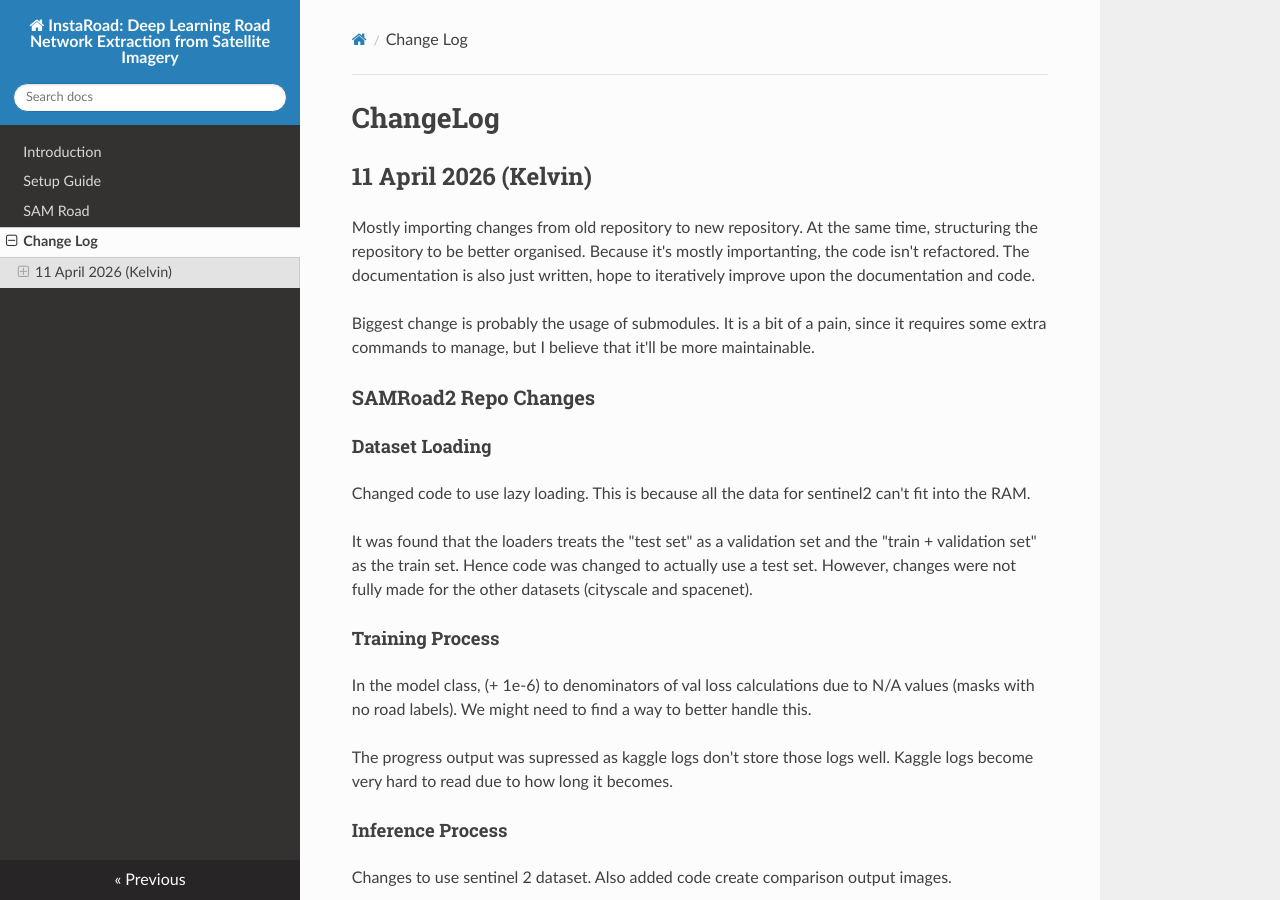
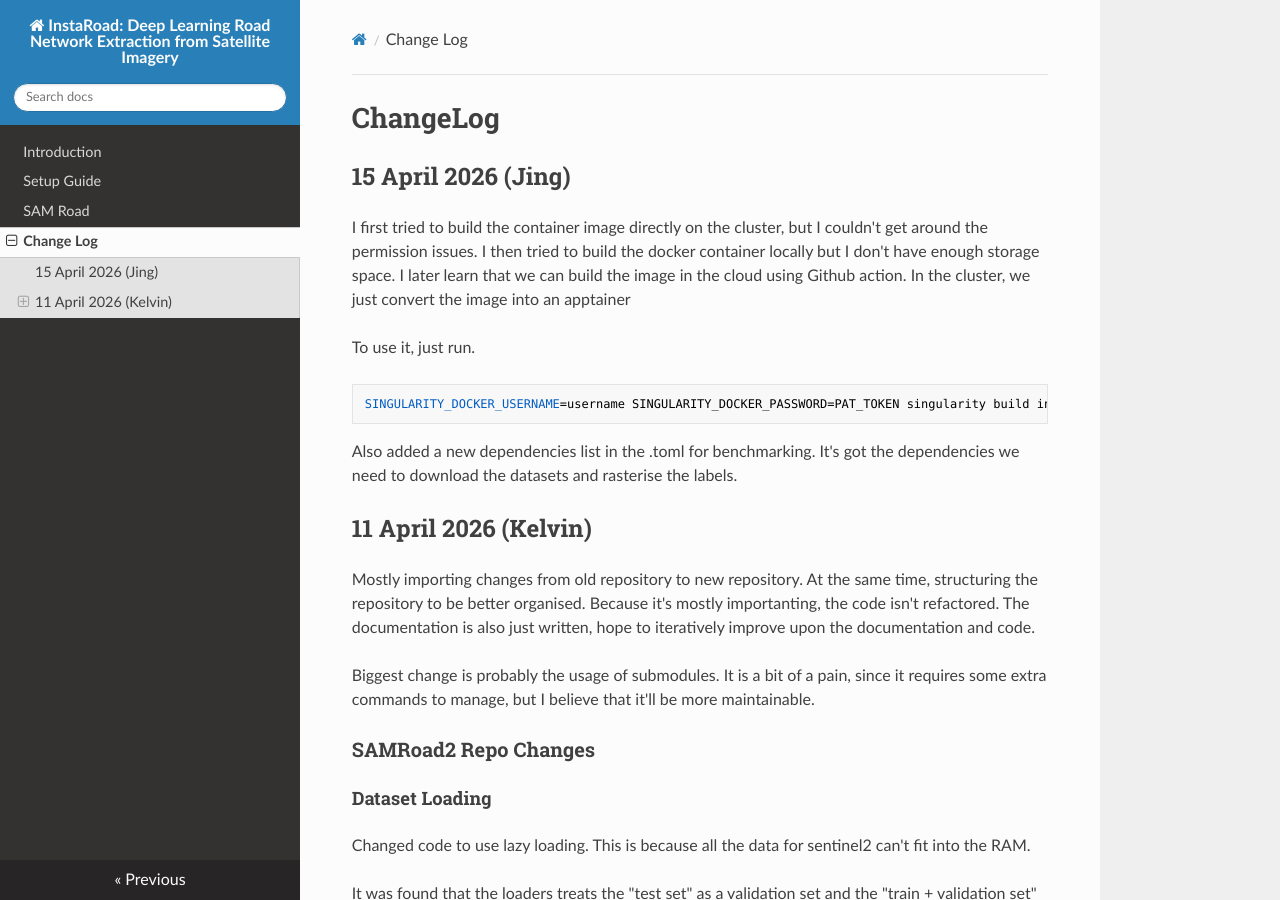
Before and after one commit to Goamhobala/Task-Driven-Super-Resolution-, an MkDocs documentation site: the page built from docs/changelog.md, in a window 1280 px wide and 900 px high. Built offline with MkDocs 1.6.1, drawn with Linux system fonts in a browser that asks for light colours; nearby versions of some CDN libraries.

Commit message:
ci: build apptainer on github

````diff
--- a/docs/changelog.md
+++ b/docs/changelog.md
@@ -1,6 +1,23 @@
 # ChangeLog
 
+## 15 April 2026 (Jing)
+
+ I first tried to build the container image directly on the cluster, but
+ I couldn't get around the permission issues. I then tried to build the
+docker container locally but I don't have enough storage space. I later
+learn that we can build the image in the cloud using Github action. In
+the cluster, we just convert the image into an apptainer
+
+To use it, just run.
+
+```
+SINGULARITY_DOCKER_USERNAME=username SINGULARITY_DOCKER_PASSWORD=PAT_TOKEN singularity build instaroad.sif docker://ghcr.io/instaroad/instaroadprototype:latest
+```
+
+Also added a new dependencies list in the .toml for benchmarking. It's got the dependencies we need to download the datasets and rasterise the labels.
+
 ## 11 April 2026 (Kelvin)
+
 Mostly importing changes from old repository to new repository. At the same time, structuring the repository to be better organised. Because it's mostly importanting, the code isn't refactored. The documentation is also just written, hope to iteratively improve upon the documentation and code.
 
 Biggest change is probably the usage of submodules. It is a bit of a pain, since it requires some extra commands to manage, but I believe that it'll be more maintainable.
@@ -8,20 +25,25 @@ Biggest change is probably the usage of submodules. It is a bit of a pain, since
 ### SAMRoad2 Repo Changes
 
 #### Dataset Loading
+
 Changed code to use lazy loading. This is because all the data for sentinel2 can't fit into the RAM.
 
 It was found that the loaders treats the "test set" as a validation set and the "train + validation set" as the train set. Hence code was changed to actually use a test set. However, changes were not fully made for the other datasets (cityscale and spacenet).
 
 #### Training Process
+
 In the model class, (+  1e-6) to denominators of val loss calculations due to N/A values (masks with no road labels). We might need to find a way to better handle this.
 
 The progress output was supressed as kaggle logs don't store those logs well. Kaggle logs become very hard to read due to how long it becomes.
 
 #### Inference Process
+
 Changes to use sentinel 2 dataset. Also added code create comparison output images.
 
 #### Misc
+
 Added configs and dataset config files
 
 ### Unet Repo Changes
+
 Mostly again imports from the kaggle notebook code. Split up the code so that it's better organised. There is no validation metrics currently. Further plans to add Weights and Bias Metrics.
````
Also changed, not shown: docs/hpc.md (added, +54 -0 lines), 1 other file.
